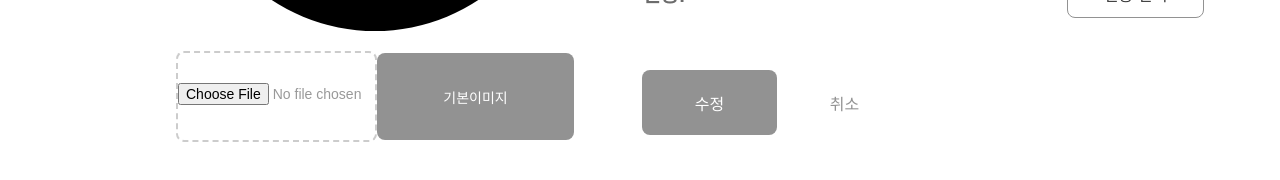
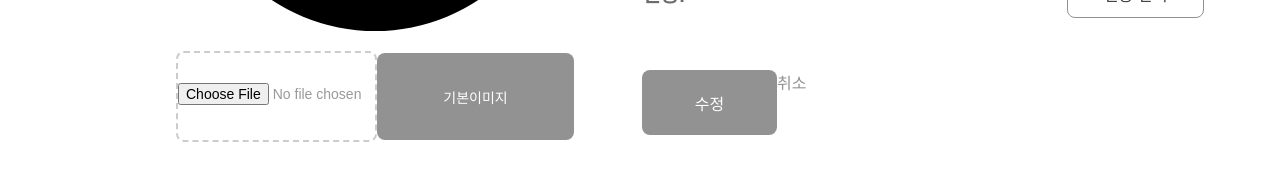
Before and after one commit to IdeaFestival-JOVA/JOVA-client-V0.5, a React (Vite) app: page /profilcorrection in a window 1280 px wide. Shown: the part 582-762 px from the top of the page. Built offline with nearby package versions, Linux system fonts and the light colour scheme; a web font is replaced by a local one.

Commit message:
취소버튼에 border 추가가

```diff
--- a/src/page/Profil/profilcorrection/ProfilPictureCorrection.tsx
+++ b/src/page/Profil/profilcorrection/ProfilPictureCorrection.tsx
@@ -199,6 +199,7 @@ const CancleBtn = styled.div`
   background-color: white;
   color: #929292;
   border-radius: 8px;
+  border: 1px solid #929292
   display: flex;
   align-items: center;
   justify-content: center;
```
